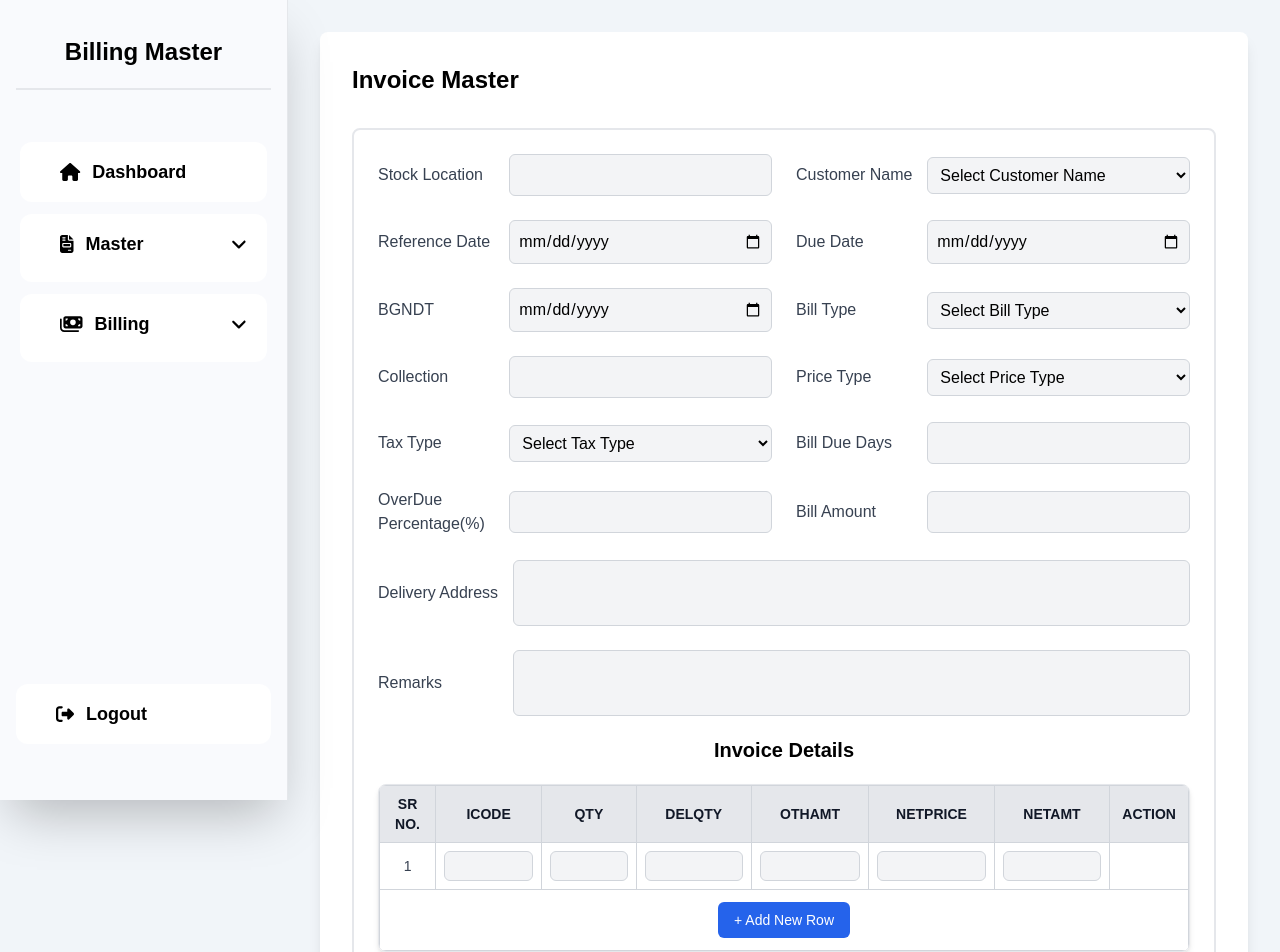
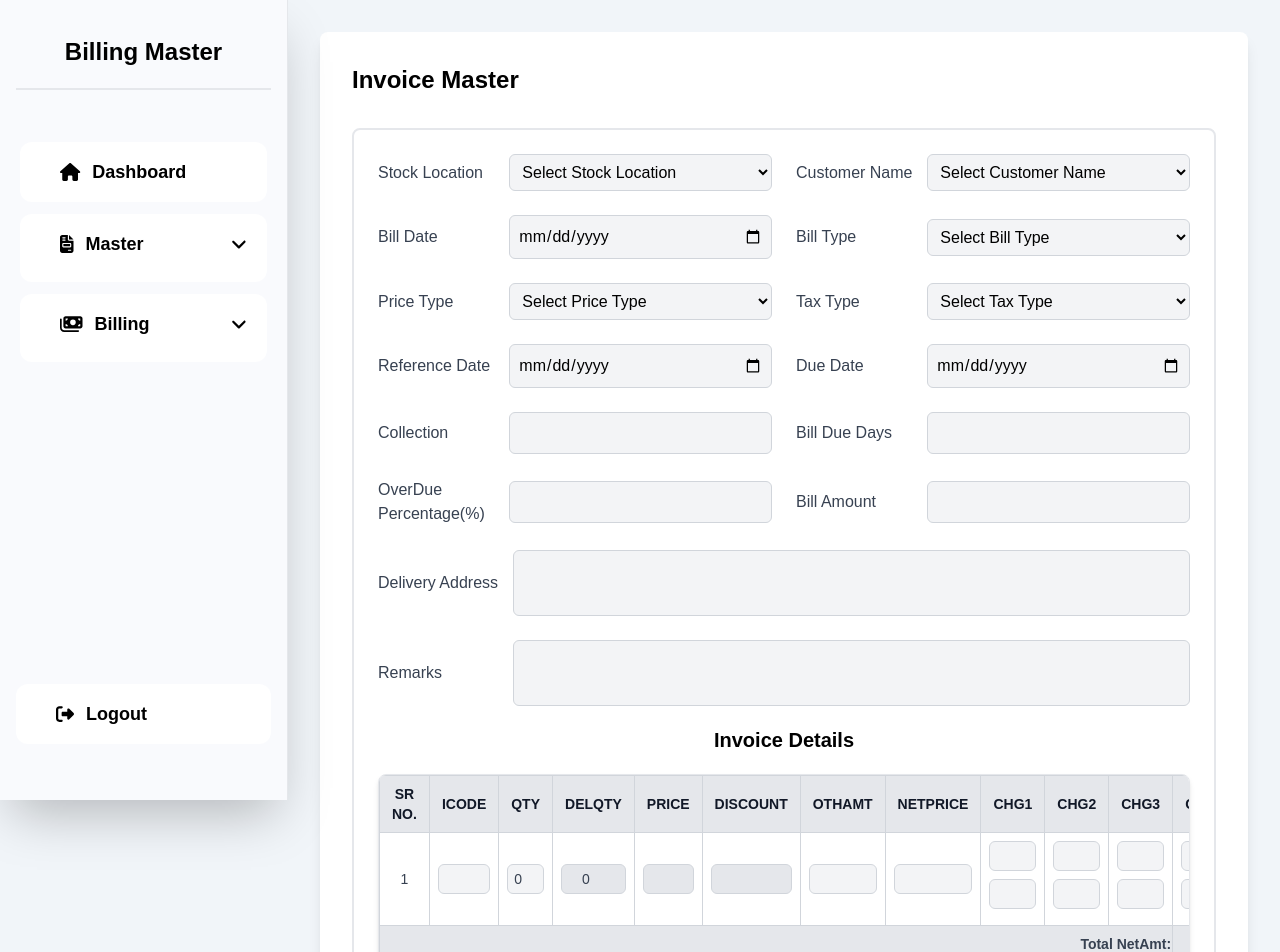
Before and after one commit to dchiragj/Billing_Master, a Next.js app: page /invoice-generation in a window 1280 px wide. Shown: the top 952 px of the page. Built offline with nearby package versions, Linux system fonts and the light colour scheme; sample sign-in values are in the browser's storage.

Commit message:
-- Bug solver in InvoiceMaster module

```diff
--- a/package.json
+++ b/package.json
@@ -31,6 +31,7 @@
     "react-select": "^5.10.1",
     "react-toastify": "^11.0.5",
     "stream": "^0.0.3",
+    "sweetalert2": "^11.17.2",
     "xml-js": "^1.6.11",
     "xml2js": "^0.6.2"
   },
--- a/src/app/invoice-generation/page.js
+++ b/src/app/invoice-generation/page.js
@@ -312,11 +312,12 @@
 "use client";
 import React, { useEffect, useState } from "react";
 import { useAuth } from "../context/AuthContext";
-import { addInvoice, fetchDropdownData, Finyear } from "@/lib/masterService";
+import { addInvoice, fetchDropdownData, Finyear, USPInvoiceCustItemLocationChanged } from "@/lib/masterService";
 import moment from "moment";
 import { FontAwesomeIcon } from "@fortawesome/react-fontawesome";
 import { faAlignLeft, faTrash } from "@fortawesome/free-solid-svg-icons";
 import { toast } from "react-toastify";
+import Swal from "sweetalert2";
 
 const InvoiceMaster = () => {
   const { setIsSidebarOpen, userDetail } = useAuth();
@@ -341,12 +342,13 @@ const InvoiceMaster = () => {
     },
   };
   const [formData, setFormData] = useState(initialState);
-
+  const [isBlacklisted, setIsBlacklisted] = useState(false);
   const [dropdownData, setDropdownData] = useState({
     Customer: [],
     BillType: [],
     TAX: [],
     Price: [],
+    Location: [],
   });
 
   useEffect(() => {
@@ -371,6 +373,52 @@ const InvoiceMaster = () => {
     }
   };
 
+  const fetchCustomerDetails = async (customerCode) => {
+    try {
+      const response = await USPInvoiceCustItemLocationChanged({ CustCd: customerCode });
+      console.log("Customer Details Response:", response);
+
+      if (response.status) {
+        const customerData = response.data;
+
+        // ✅ Check if blacklisted
+        if (customerData.IsBlackList === "1") {
+          Swal.fire({
+            icon: "error",
+            title: "Blacklisted Customer",
+            text: "The Same Customer has been declared as Black Listed",
+            confirmButtonText: "OK",
+            confirmButtonColor: "#d33"
+          });
+          setIsBlacklisted(true);      // 🚫 Mark as blacklisted
+          setFormData(initialState);    // ❌ Clear form data
+          return;                       // Exit the function
+        } else {
+          setIsBlacklisted(false);      // ✅ Not blacklisted
+        }
+        // ✅ Update formData for non-blacklisted customers
+        setFormData((prev) => ({
+          ...prev,
+          InvMst: {
+            ...prev.InvMst,
+            Dely_Address: customerData.Dely_Address || "",
+            OverDuePer: customerData.Overdue_Interest || "",
+            PriceType: customerData.PriceType || "",
+            BillType: customerData.CustCat || "",
+            TaxType: customerData.CodeID || "",
+            DueDays: customerData.CRDAYS || "",
+          },
+        }));
+      } else {
+        toast.error("Failed to fetch customer location data.");
+      }
+    } catch (error) {
+      console.error("Error fetching customer details:", error);
+      // toast.error("An error occurred while fetching customer details.");
+    }
+  };
+
+
   const handleInputChange = (e, section = "InvMst", index = 0) => {
     const { name, value, type, checked } = e.target;
     const updatedValue = type === "checkbox" ? checked : value;
@@ -379,6 +427,11 @@ const InvoiceMaster = () => {
       const newData = { ...prev };
       if (section === "InvMst") {
         newData.InvMst[name] = updatedValue;
+
+        // Call the API when CustCd changes
+        if (name === "CustCd") {
+          fetchCustomerDetails(updatedValue);
+        }
       } else if (section === "Invdet") {
         newData.Invdet.Invdet[index][name] = updatedValue;
       }
@@ -449,7 +502,7 @@ const handleAddSubmit = async (e) => {
     payload.CompanyCode = userDetail.CompanyCode;
     payload.Finyear = Finyear;
     payload.Billno = "";
-  payload.Brcd = "1";
+    payload.Brcd = "2";
 
     try {
       const response = await addInvoice(payload);
@@ -480,15 +533,15 @@ const handleAddSubmit = async (e) => {
         <form onSubmit={handleAddSubmit} className="space-y-6bg-white p-6 rounded-lg border-2">
           <div className="grid grid-cols-1 md:grid-cols-2 gap-6">
             {[
-              ["StockLoc", "Stock Location", "text", false],
+              ["StockLoc", "Stock Location", "select", false, dropdownData.Location],
               ["CustCd", "Customer Name", "select", false, dropdownData.Customer],
+              ["BGNDT", "Bill Date", "date", false], // optional ---------------************----------------
+              ["BillType", "Bill Type", "select", false, dropdownData.BillType],
+              ["PriceType", "Price Type", "select", false, dropdownData.Price],
+              ["TaxType", "Tax Type", "select", false, dropdownData.TAX],
               ["RefDt", "Reference Date", "date", false],
               ["DueDT", "Due Date", "date", false],
-              ["BGNDT", "BGNDT", "date", false], // optional ---------------************----------------
-              ["BillType", "Bill Type", "select", false, dropdownData.BillType],
               ["Collection", "Collection", "text", false],
-              ["PriceType", "Price Type", "select", false, dropdownData.Price],
-              ["TaxType", "Tax Type", "select", false, dropdownData.TAX],
               ["DueDays", "Bill Due Days", "number", false],
               ["OverDuePer", "OverDue Percentage(%)", "number", false],
               ["BillAmt", "Bill Amount", "number", false],
@@ -507,9 +560,22 @@ const handleAddSubmit = async (e) => {
                   >
                     <option value="">Select {label}</option>
                     {options?.map((option, idx) => (
-
-                          <option key={idx} value={name === "CustCd" ? option.CustomerCode : option.DocCode}>
-                            {name === "CustCd" ? option.CustomerName : option.CodeDesc}
+                      <option
+                        key={idx}
+                        value={
+                          name === "CustCd"
+                            ? option.CustomerCode // For Customer dropdown
+                            : name === "StockLoc"
+                              ? option.LocationCode // For Stock Location dropdown
+                              : option.DocCode // Fallback for other dropdowns
+                        }
+                      >
+                        {name === "CustCd"
+                          ? option.CustomerName // For Customer dropdown
+                          : name === "StockLoc"
+                            ? option.LocationName // For Stock Location dropdown
+                            : option.CodeDesc // Fallback for other dropdowns
+                        }
                       </option>
                     ))}
                   </select>
@@ -535,40 +601,138 @@ const handleAddSubmit = async (e) => {
               </div>
             ))}
           </div>
-
+          {!isBlacklisted && (
+            <>
               <h6 className="flex justify-center text-xl font-bold py-5">Invoice Details</h6>
               <div className="relative overflow-x-auto shadow-md sm:rounded-lg border">
                 <table className="w-full text-sm text-center text-gray-700 dark:text-gray-300 border border-gray-300">
                   <thead className="bg-gray-200 dark:bg-gray-800 text-gray-900 dark:text-gray-300 uppercase">
                     <tr>
-                  {[
-                    "SR No.", "ICode", "QTY", "DelQty", "OthAmt", "NetPrice",
-                    // "CHG1", "CHG2", "CHG3", "CHG4", "CHG5",
-                    "NetAmt", "Action"
-                  ].map((heading, index) => (
+                      {["SR No.", "ICode", "QTY", "DelQty", "Price","Discount","OthAmt", "NetPrice", "CHG1", "CHG2", "CHG3", "CHG4", "CHG5", "NetAmt", "Action"].map((heading, index) => (
                         <th key={index} className="px-3 py-2 border border-gray-300">{heading}</th>
                       ))}
                     </tr>
                   </thead>
+
                   <tbody>
-                {formData.Invdet.Invdet.map((Bill, index) => (
+                    {formData.Invdet.Invdet.map((Bill, index) => {
+                      const qty = Number(Bill.QTY) || 0;
+                      const netPrice = Number(Bill.NetPrice) || 0;
+                      const othAmt = Number(Bill.OthAmt) || 0;
+                      const chg1 = Number(Bill.CHG1) || 0;
+                      const chg2 = Number(Bill.CHG2) || 0;
+                      const chg3 = Number(Bill.CHG3) || 0;
+                      const chg4 = Number(Bill.CHG4) || 0;
+                      const chg5 = Number(Bill.CHG5) || 0;
+
+                      // Auto-calculate DelQty and NetAmt
+                      const autoDelQty = qty;
+                      const netAmt = (qty * netPrice) + othAmt + chg1 + chg2 + chg3 + chg4 + chg5;
+
+                      return (
                         <tr key={index} className="border border-gray-300">
                           <td className="py-2 border border-gray-300">{index + 1}</td>
-                    {[
-                      "ICode", "QTY", "DelQty", "OthAmt", "NetPrice",
-                      // "CHG1", "CHG2", "CHG3", "CHG4", "CHG5",
-                       "NetAmt"
-                    ].map((field, i) => (
-                      <td key={i} className="p-2 border border-gray-300">
+
+                          {/* ICode */}
+                          <td className="p-2 border border-gray-300">
                             <input
-                          type={["QTY", "DelQty", "NetPrice", "CHG1", "CHG2", "CHG3", "CHG4", "CHG5","OthAmt", "NetAmt"].includes(field) ? "number" : "text"}
-                          name={field}
-                          value={Bill[field] || ""}
+                              type="text"
+                              name="ICode"
+                              value={Bill.ICode || ""}
                               onChange={(e) => handleInputChange(e, "Invdet", index)}
                               className="p-1 w-full bg-gray-100 dark:bg-gray-700 rounded-md border border-gray-300 focus:ring-2 focus:ring-blue-500 focus:outline-none text-center"
                             />
                           </td>
+
+                          {/* QTY */}
+                          <td className="p-2 border border-gray-300">
+                            <input
+                              type="number"
+                              name="QTY"
+                              value={qty}
+                              onChange={(e) => handleInputChange(e, "Invdet", index)}
+                              className="p-1 w-full bg-gray-100 dark:bg-gray-700 rounded-md border border-gray-300 focus:ring-2 focus:ring-blue-500 focus:outline-none text-center"
+                            />
+                          </td>
+
+                          {/* DelQty (auto-filled) */}
+                          <td className="p-2 border border-gray-300">
+                            <input
+                              type="number"
+                              name="DelQty"
+                              value={autoDelQty}
+                              readOnly
+                              className="p-1 w-full bg-gray-200 dark:bg-gray-700 rounded-md border border-gray-300 text-center"
+                            />
+                          </td>
+                           {/* Price */}
+                           <td className="p-2 border border-gray-300">
+                            <input
+                              type="number"
+                              name="Price"
+                              // value={""}
+                              readOnly
+                              className="p-1 w-full bg-gray-200 dark:bg-gray-700 rounded-md border border-gray-300 text-center"
+                            />
+                          </td> {/* Discount*/}
+                          <td className="p-2 border border-gray-300">
+                            <input
+                              type="Discount"
+                              name="DelQty"
+                              // value={""}
+                              readOnly
+                              className="p-1 w-full bg-gray-200 dark:bg-gray-700 rounded-md border border-gray-300 text-center"
+                            />
+                          </td>
+
+                          {/* OthAmt */}
+                          <td className="p-2 border border-gray-300">
+                            <input
+                              type="number"
+                              name="OthAmt"
+                              value={Bill.OthAmt || ""}
+                              onChange={(e) => handleInputChange(e, "Invdet", index)}
+                              className="p-1 w-full bg-gray-100 dark:bg-gray-700 rounded-md border border-gray-300 focus:ring-2 focus:ring-blue-500 focus:outline-none text-center"
+                            />
+                          </td>
+
+                          {/* NetPrice */}
+                          <td className="p-2 border border-gray-300">
+                            <input
+                              type="number"
+                              name="NetPrice"
+                              value={Bill.NetPrice || ""}
+                              onChange={(e) => handleInputChange(e, "Invdet", index)}
+                              className="p-1 w-full bg-gray-100 dark:bg-gray-700 rounded-md border border-gray-300 focus:ring-2 focus:ring-blue-500 focus:outline-none text-center"
+                            />
+                          </td>
+
+                          {/* CHG1 - CHG5 */}
+                          {[1, 2, 3, 4, 5].map((chgIndex) => (
+                            <td key={chgIndex} className="p-2 border border-gray-300">
+                              <input  type="number" className=" p-1 w-full bg-gray-100 dark:bg-gray-700 rounded-md border border-gray-300 focus:ring-2 focus:ring-blue-500 focus:outline-none text-center"/>
+                              <input
+                                type="number"
+                                name={`CHG${chgIndex}`}
+                                value={Bill[`CHG${chgIndex}`] || ""}
+                                onChange={(e) => handleInputChange(e, "Invdet", index)}
+                                className="p-1 w-full bg-gray-100 dark:bg-gray-700 rounded-md border border-gray-300 focus:ring-2 focus:ring-blue-500 focus:outline-none text-center my-2"
+                              />
+                            </td>
                           ))}
+
+                          {/* NetAmt (auto-calculated) */}
+                          <td className="p-2 border border-gray-300">
+                            <input
+                              type="number"
+                              name="NetAmt"
+                              value={netAmt}
+                              readOnly
+                              className="p-1 w-full bg-gray-200 dark:bg-gray-700 rounded-md border border-gray-300 text-center"
+                            />
+                          </td>
+
+                          {/* Action */}
                           <td className="py-2 border border-gray-300">
                             {formData.Invdet.Invdet.length > 1 && (
                               <button
@@ -576,13 +740,37 @@ const handleAddSubmit = async (e) => {
                                 onClick={() => handleRemoveInvoiceDetail(index)}
                                 className="bg-red-600 text-white px-3 py-1 rounded-md hover:bg-red-700 transition"
                               >
-                          {/* Remove */}
                                 <FontAwesomeIcon icon={faTrash} />
                               </button>
                             )}
                           </td>
                         </tr>
-                ))}
+                      );
+                    })}
+                  </tbody>
+
+                  {/* Total NetAmt Row */}
+                  <tfoot>
+                    <tr className="bg-gray-200 font-bold">
+                      <td colSpan={11} className="py-2 border border-gray-300 text-right">Total NetAmt:</td>
+                      <td className="py-2 border border-gray-300 text-center">
+                        {formData.Invdet.Invdet.reduce((total, Bill) => {
+                          const qty = Number(Bill.QTY) || 0;
+                          const netPrice = Number(Bill.NetPrice) || 0;
+                          const othAmt = Number(Bill.OthAmt) || 0;
+                          const chg1 = Number(Bill.CHG1) || 0;
+                          const chg2 = Number(Bill.CHG2) || 0;
+                          const chg3 = Number(Bill.CHG3) || 0;
+                          const chg4 = Number(Bill.CHG4) || 0;
+                          const chg5 = Number(Bill.CHG5) || 0;
+
+                          return total + (qty * netPrice + othAmt + chg1 + chg2 + chg3 + chg4 + chg5);
+                        }, 0)}
+                      </td>
+                      <td className="py-2 border border-gray-300"></td>
+                    </tr>
+
+                    {/* Add New Row Button */}
                     <tr>
                       <td colSpan={13} className="px-4 py-3 text-center">
                         <button
@@ -594,9 +782,11 @@ const handleAddSubmit = async (e) => {
                         </button>
                       </td>
                     </tr>
-              </tbody>
+                  </tfoot>
                 </table>
+
               </div>
+
               <div className="flex items-center justify-between mt-4">
                 <button
                   type="button"
@@ -612,6 +802,8 @@ const handleAddSubmit = async (e) => {
                   Submit
                 </button>
               </div>
+            </>
+          )}
         </form>
       </div>
     </div>
```
Also changed, not shown: public/uploads/pngtree-stock-market-trend-chart-analysis-vertical-line-png-image_3829223.jpg (added), src/lib/masterService.js, 1 other file (tests, documents, lock files or other folders). Lines whose indentation alone changed are shown as unchanged.
